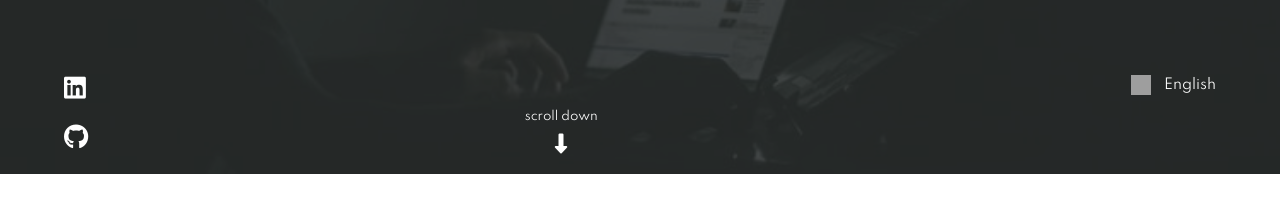
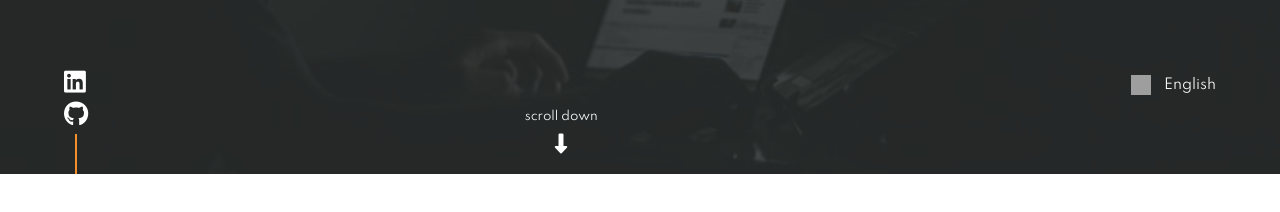
Before and after one commit to deeola/old-portfolio, a plain HTML site: page index.html in a window 1280 px wide. Shown: the part 428-640 px from the top of the page. Drawn offline with Linux system fonts and the light colour scheme; grey boxes are pictures that could not be loaded.

Commit message:
header-icon line added

```diff
--- a/scss/_desktop.scss
+++ b/scss/_desktop.scss
@@ -118,7 +118,7 @@
               justify-content: space-between;
               flex-direction: column;
               width: 80px;
-              padding-top: 6px;
+              padding-top: 0px;
 
               a {
                 text-decoration: none;
@@ -126,6 +126,14 @@
                 i {
                   font-size: 25px;
                 }
+              }
+
+              .icon-line{
+                  content: '';
+                  width: 2px;
+                  height: 40px;
+                  background-color: #f58f29;
+                  margin-left: 11px;
               }
             }
 
```
Also changed, not shown: css/style.css.
